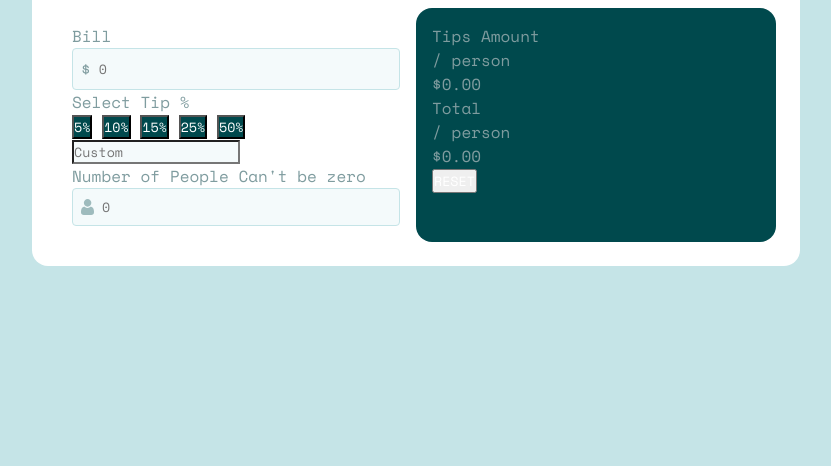
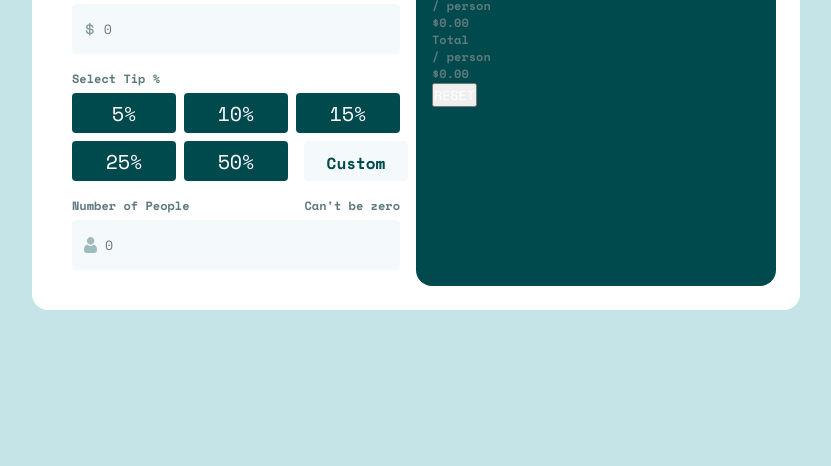
Before and after one commit to PhilippeItsMe/fe-tip-calculator-challenge, a plain HTML site: page index.html in a window 1280 px wide. Shown: the part 334-800 px from the top of the page, without its empty margins (224-1055 px from the left). Drawn offline with nearby package versions, Linux system fonts and the light colour scheme.

Commit message:
dev - designing the input section

```diff
--- a/assets/css/style.css
+++ b/assets/css/style.css
@@ -64,44 +64,42 @@ h1 {
     font-weight: 300;
 }
 
+p, span, label {
+    color: var(--grey500);
+    font-size: 0.75rem;
+    font-weight: 600;
+}
 
-p, span {
-    color: var(--grey400);
-    font-size: 1rem;
+.very-big {
+    font-size: 1.25rem;
+    font-weight: 600;
+}
+
+.big {
+    font-size: 1.25rem;
     font-weight: 500;
 }
 
-/* ---------- Label Styling ----------*/
-
-label {
-    display: flex;
-    align-items: center;
-    padding: 0.5rem;
-    border-radius: 4px;
-    cursor: pointer;
+.small {
+    font-size: 0.9rem;
+    font-weight: 400;
 }
 
-label.bg-grey50 {
-    background-color: var(--grey50) !important;
-    border: 1px solid var(--grey200);
+.dollar {
+    font-size: 1.2rem;
+    color: var(--grey400);
+    font-weight: 300;
 }
 
-label input {
-    border: none;
-    outline: none;
-    background: transparent;
-    flex: 1;
-    margin-left: 0.5rem;
+.text-input::placeholder {
+    font-size: 1.25rem;
 }
 
-/* .very-big {
+.text-custom::placeholder {
+    color: var(--green900);
+    font-size: 1rem;
+    font-weight: 600;
 }
-
-.big {
-}
-
-.small {
-} */
 
 /* ---------- Box Styling ----------*/
 
@@ -110,3 +108,57 @@ section {
     padding: 1rem;
     border-radius: 1rem;
 }
+
+/* ---------- Inputs Styling ----------*/
+
+/* Tips & Number */
+
+.input-block {
+    margin-bottom: 1rem;
+}
+
+.input-box {
+    display: flex;
+    align-items: center;
+    padding: 0.75rem;
+    border-radius: 0.25rem;
+    cursor: pointer;
+    height: 50px;
+}
+
+input {
+    border: none;
+    outline: none;
+    background: transparent;
+    flex: 1;
+    margin-left: 0.5rem;
+}
+
+.label-bottom-margin{
+    margin-bottom: 0.4rem;
+}
+.inline-text {
+    display: flex;
+    flex-direction: row;
+    justify-content: space-between;
+}
+
+/* Tips */
+.three-per-line {
+    display: grid;
+    grid-template-columns: repeat(3,1fr);
+    gap: 0.5rem;
+}
+
+.three-per-line > button,
+.three-per-line > input {
+    width: 100%;
+    height: 40px;
+    border-radius: 0.25rem;
+    border: none;
+    cursor: pointer;
+    display: flex;
+    align-items: center;
+    justify-content: center;
+    text-align: center; /* For the placeholder in Input */
+}
--- a/index.html
+++ b/index.html
@@ -21,38 +21,37 @@
         <section>
 
             <!-- Bill -->
-            <div>
-                <p>Bill</p>
-                <label class="bg-grey50">
-                    <p>$</p>
-                    <input placeholder="0">
-                </label>
+            <div class="input-block">
+                <label class="label-bottom-margin" for="bill">Bill</label>
+                <div class="bg-grey50 input-box">
+                    <span class="dollar">$</span>
+                    <input id="bill" placeholder="0" type="number" step="0.25">
+                </div>
+            </div>
 
             <!-- Tips-->
+            <div class="input-block">
+                <p class="label-bottom-margin">Select Tip %</p>
+                <div class="three-per-line">
+                    <button class="bg-green900 big">5%</button>
+                    <button class="bg-green900 big">10%</button>
+                    <button class="bg-green900 big">15%</button>
+                    <button class="bg-green900 big">25%</button>
+                    <button class="bg-green900 big">50%</button>
+                    <input class="bg-grey50 big text-custom" placeholder="Custom">
+                </div>
             </div>
-                <p>Select Tip %</p>
-                <div>
-                    <button class="bg-green900">5%</button>
-                    <button class="bg-green900">10%</button>
-                    <button class="bg-green900">15%</button>
-                    <button class="bg-green900">25%</button>
-                    <button class="bg-green900">50%</button>
-                    <input class="bg-grey50" placeholder="Custom">
-                </div>
-
-            <!-- Tips-->
-
 
             <!-- Number of people -->
             <div>
-                <div>
+                <label class="label-bottom-margin inline-text" for="number">
                     <span>Number of People</span>
                     <span>Can't be zero</span>
+                </label>
+                <div class="bg-grey50 input-box">
+                    <img src="/assets/images/icon-person.svg" alt="person icon" class="input-icon">
+                    <input id="number" placeholder="0" type="number" min="1" step="1">
                 </div>
-                <label class="bg-grey50">
-                    <img src="/assets/images/icon-person.svg" alt="men icon">
-                    <input placeholder="0">
-                </label>
             </div>
         </section>
 
```
